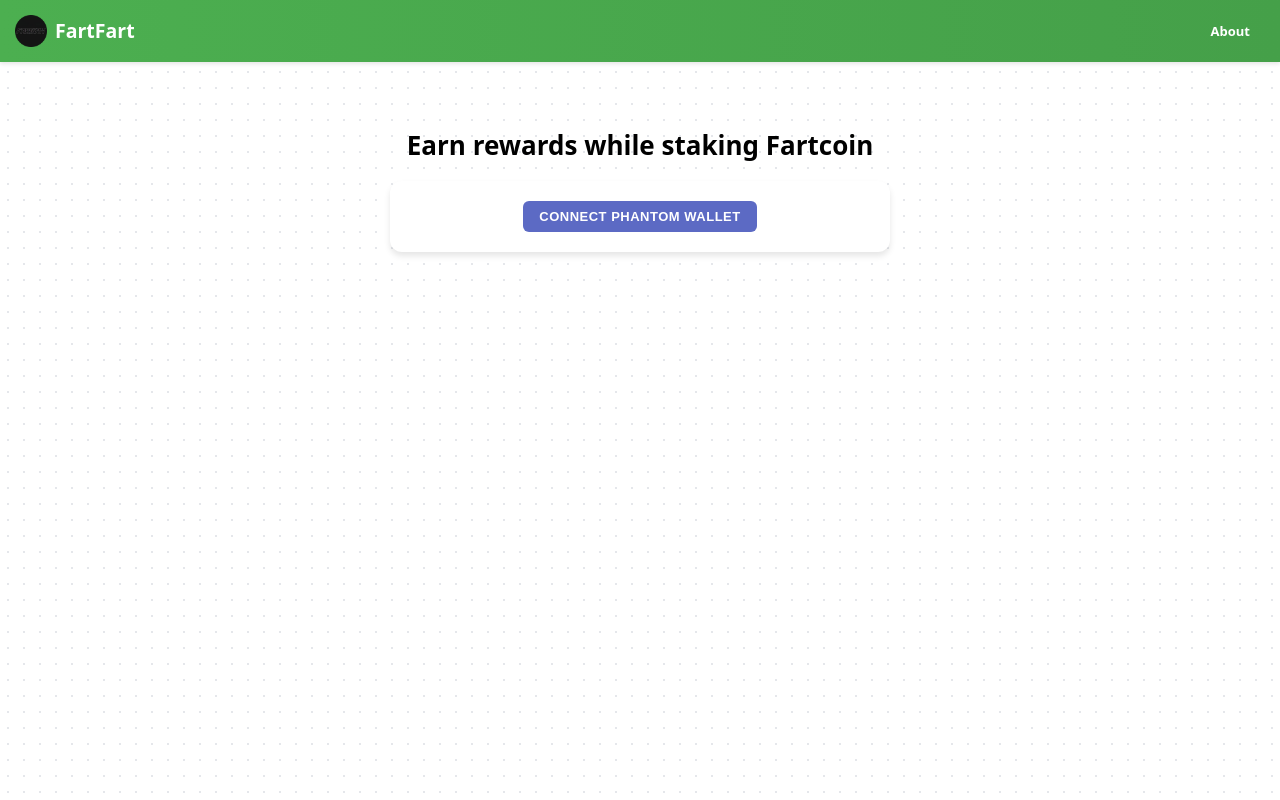
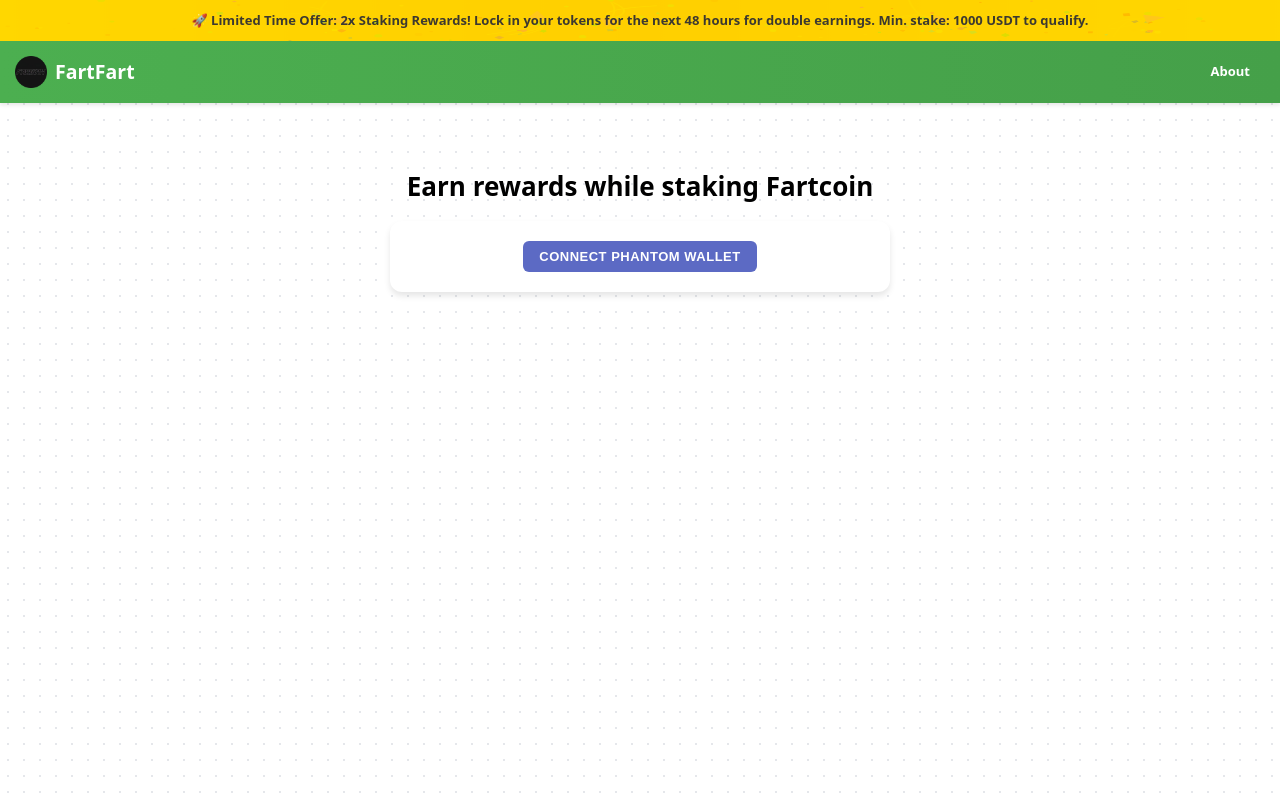
Before and after one commit to spookey007/FartFart, a React (Vite) app: page / in a window 1280 px wide. Built offline with nearby package versions, Linux system fonts and the light colour scheme.

Commit message:
readded banner

```diff
--- a/src/components/Header.jsx
+++ b/src/components/Header.jsx
@@ -8,7 +8,7 @@
         <AnimatedBackground isActive={true} />
         <div style={styles.banner}>
           <p style={styles.bannerText}>
-            🚀 Limited Time Offer: 2x Staking Rewards! Lock in your tokens before Sunday midnight for double earnings. Min. stake: 1000 USDT to qualify.
+            🚀 Limited Time Offer: 2x Staking Rewards! Lock in your tokens for the next 48 hours for double earnings. Min. stake: 1000 USDT to qualify.
           </p>
         </div>
       </div>
@@ -37,7 +37,7 @@
   bannerContainer: {
     position: 'relative',
     overflow: 'hidden',
-    display: 'none',
+    display: 'block',
   },
   banner: {
     position: 'relative',
```
